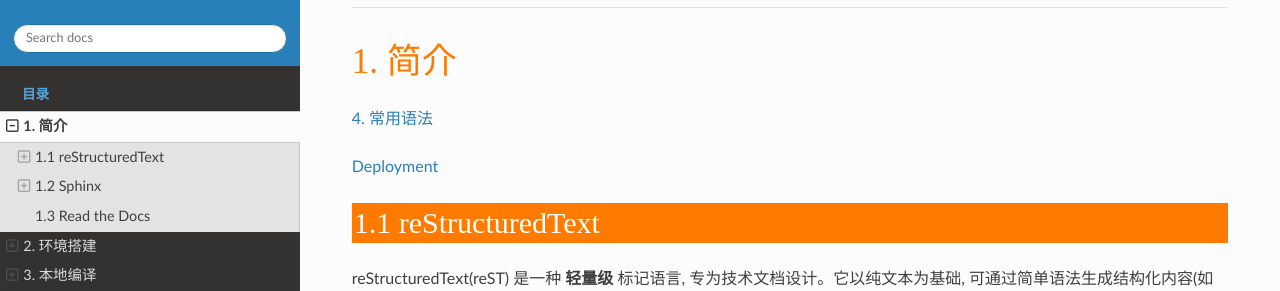
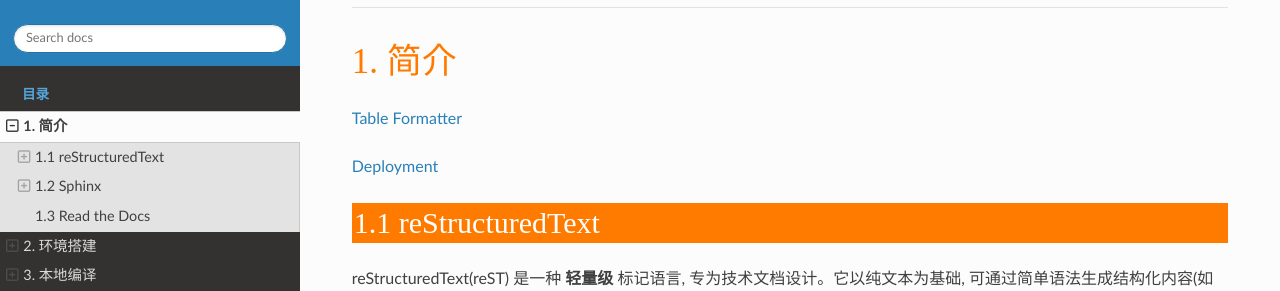
Before and after one commit to Vegetable-SYC/Freenove_Sphinx_Rst, a Sphinx documentation site: the page built from docs/source/Freenove_Sphinx_Rst/codes/tutorial/Introduction.rst, in a window 1280 px wide. Shown: the part 151-442 px from the top of the page. Built offline with Sphinx 7.4.7 and the Read the Docs theme 3.1.0, drawn with Linux system fonts in a browser that asks for light colours.

Commit message:
Update Introduction.rst

```diff
--- a/docs/source/Freenove_Sphinx_Rst/codes/tutorial/Introduction.rst
+++ b/docs/source/Freenove_Sphinx_Rst/codes/tutorial/Introduction.rst
@@ -2,7 +2,7 @@
 1. 简介
 ##############################################################################
 
-:ref:`freenove_sphinx_rst/codes/tutorial/common_grammar:4. 常用语法`
+:ref:`freenove_sphinx_rst/codes/tutorial/tools:table formatter`
 
 :doc:`Deployment</Freenove_Sphinx_Rst/codes/tutorial/deployment>`
 
```
